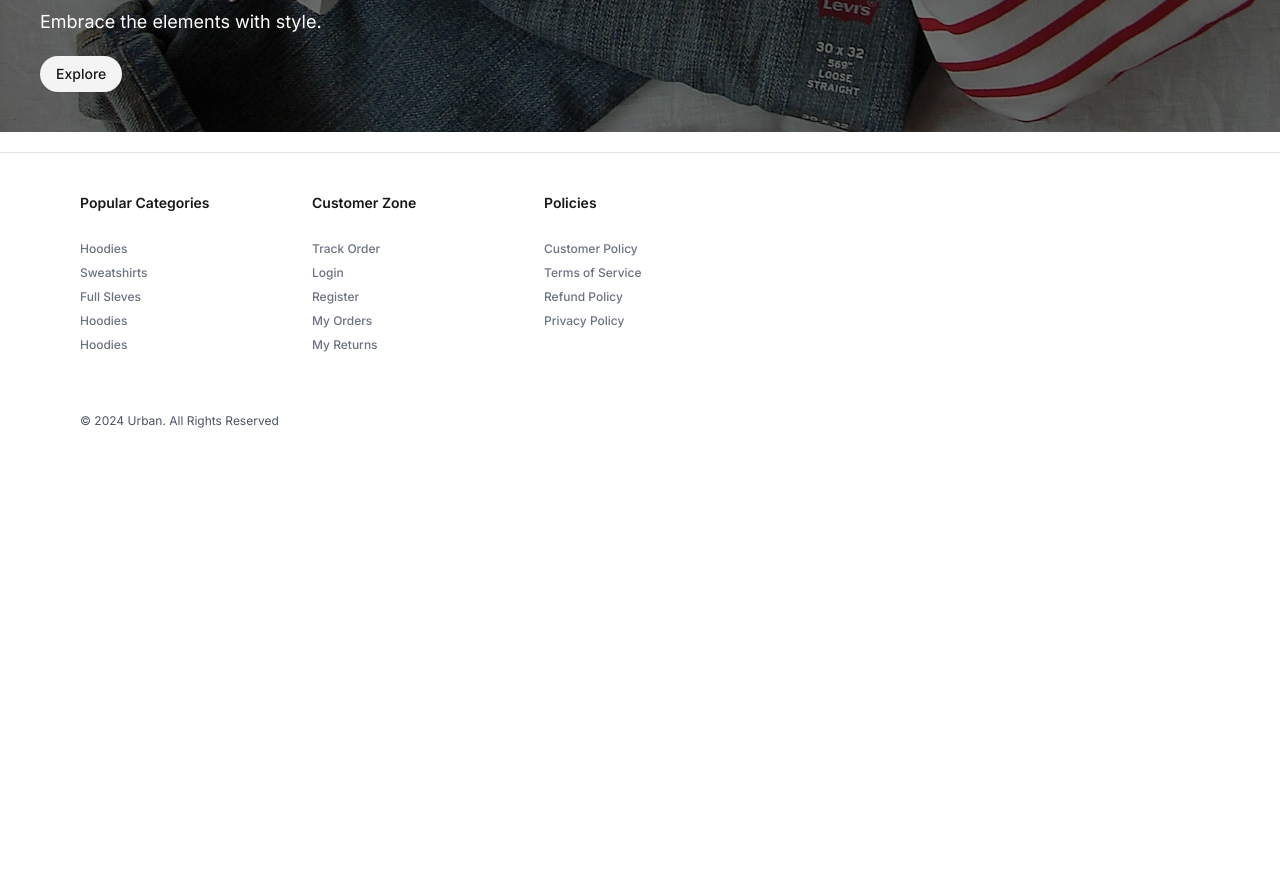
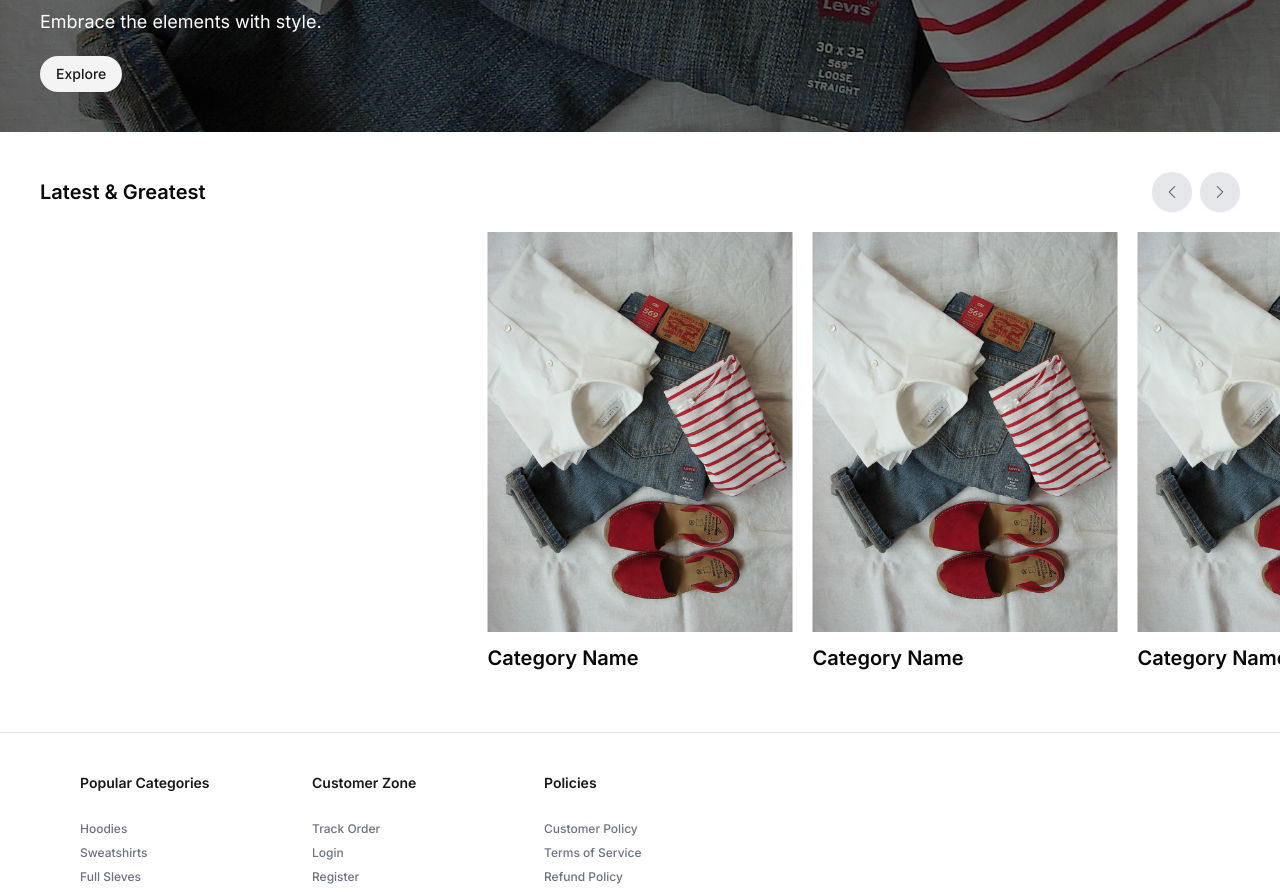
Before and after one commit to Appbaksho/urban, a Next.js app in the folder urban-website/: page / in a window 1280 px wide. Shown: the part 580-1474 px from the top of the page. Before the commit the page ends 1009 px from the top, so only its background shows below. Built offline with nearby package versions, Linux system fonts and the light colour scheme.

Commit message:
created category container and implemented navigation

```diff
--- a/urban-website/app/page.tsx
+++ b/urban-website/app/page.tsx
@@ -3,12 +3,14 @@ import Navbar from "@/components/common/navbar";
 import Image from "next/image";
 import Footer from "@/components/common/footer";
 import HeroSection from "@/components/home/hero-section";
+import LatestAndGreatest from "@/components/home/latest-and-greatest";
 
 export default function Home() {
   return (
     <>
     <Navbar/>
     <HeroSection/>
+    <LatestAndGreatest/>
     <Footer/>
     </>
   );
--- /dev/null
+++ b/urban-website/components/home/category-banner.tsx
@@ -0,0 +1,14 @@
+import Image from 'next/image'
+import React from 'react'
+import { AspectRatio } from '../ui/aspect-ratio'
+
+const CategoryBanner = () => {
+  return (
+    <div>
+        <Image src="/1.jpg" height={400} width={300} alt='Urban' className='w-full h-[400px] object-cover'/>
+        <p className="text-xl font-semibold mt-3">Category Name</p>
+    </div>
+  )
+}
+
+export default CategoryBanner
--- /dev/null
+++ b/urban-website/components/home/category-container.tsx
@@ -0,0 +1,9 @@
+import React from 'react'
+
+const CategoryContainer = () => {
+  return (
+    <div>CategoryContainer</div>
+  )
+}
+
+export default CategoryContainer
--- /dev/null
+++ b/urban-website/components/home/latest-and-greatest.tsx
@@ -0,0 +1,51 @@
+"use client"
+import React from 'react'
+import { Swiper, SwiperRef, SwiperSlide, useSwiper } from 'swiper/react';
+import {Navigation} from 'swiper/modules'
+import 'swiper/css'
+import CategoryBanner from './category-banner';
+import { Button } from '../ui/button';
+import { ChevronLeft, ChevronRight } from 'lucide-react';
+
+const LatestAndGreatest = () => {
+    const swiper = React.useRef<SwiperRef>(null)
+  return (
+    <div className='py-10'>
+        <div className="flex items-center justify-between px-5 md:px-10">
+            <p className="font-semibold text-xl">Latest & Greatest</p>
+            <div className="flex items-center gap-2">
+                <Button variant="secondary" onClick={()=> swiper.current?.swiper.slidePrev()} className='rounded-full h-[40px] w-[40px] flex items-center justify-center p-0 bg-gray-200 hover:bg-gray-300'>
+                    <ChevronLeft size={22} strokeWidth={1}/>
+                </Button>
+                <Button variant="secondary" onClick={()=> swiper.current?.swiper.slideNext()} className='rounded-full h-[40px] w-[40px] flex items-center justify-center p-0 bg-gray-200 hover:bg-gray-300'>
+                    <ChevronRight size={22} strokeWidth={1}/>
+                </Button>
+            </div>
+        </div>
+        <Swiper
+        ref={swiper}
+        centeredSlides
+        className='mt-5'
+      spaceBetween={20}
+      breakpoints={{
+        640: {
+          slidesPerView: 2,
+        },
+        768: {
+          slidesPerView: 3,
+        },
+        1024: {
+          slidesPerView: 4,
+        },
+      }}
+    >
+        {Array(10).fill("_").map((v,i)=>{
+            return <SwiperSlide key={i}><CategoryBanner/></SwiperSlide>
+        })}
+
+    </Swiper>
+    </div>
+  )
+}
+
+export default LatestAndGreatest
--- /dev/null
+++ b/urban-website/components/ui/aspect-ratio.tsx
@@ -0,0 +1,7 @@
+"use client"
+
+import * as AspectRatioPrimitive from "@radix-ui/react-aspect-ratio"
+
+const AspectRatio = AspectRatioPrimitive.Root
+
+export { AspectRatio }
--- a/urban-website/package.json
+++ b/urban-website/package.json
@@ -10,6 +10,7 @@
   },
   "dependencies": {
     "@hookform/resolvers": "^3.9.1",
+    "@radix-ui/react-aspect-ratio": "^1.1.0",
     "@radix-ui/react-checkbox": "^1.1.2",
     "@radix-ui/react-dialog": "^1.1.2",
     "@radix-ui/react-icons": "^1.3.0",
@@ -28,6 +29,7 @@
     "react-dom": "^18",
     "react-hook-form": "^7.53.1",
     "react-redux": "^9.1.2",
+    "swiper": "^11.1.14",
     "tailwind-merge": "^2.5.4",
     "tailwindcss-animate": "^1.0.7",
     "zod": "^3.23.8"
```
Also changed, not shown: 1 other file (tests, documents, lock files or other folders).
